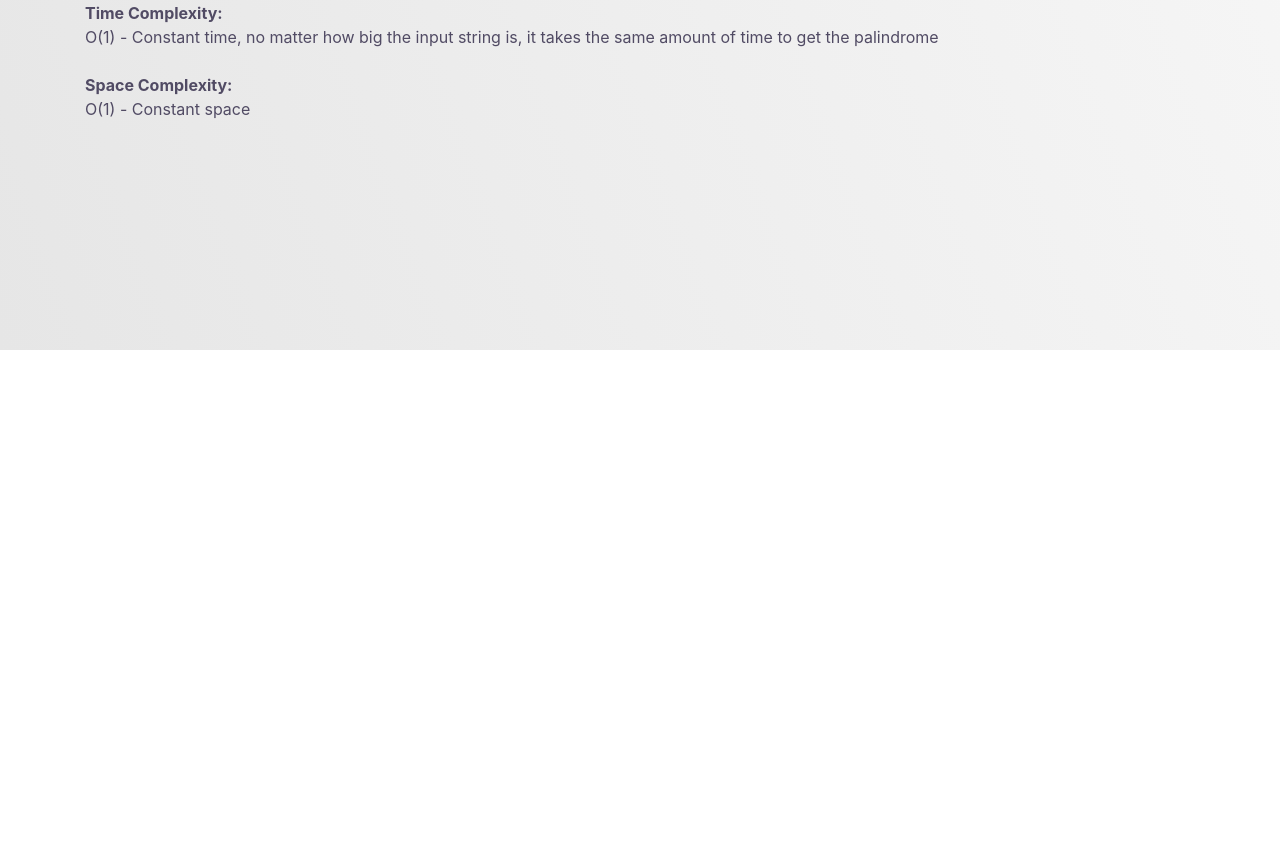
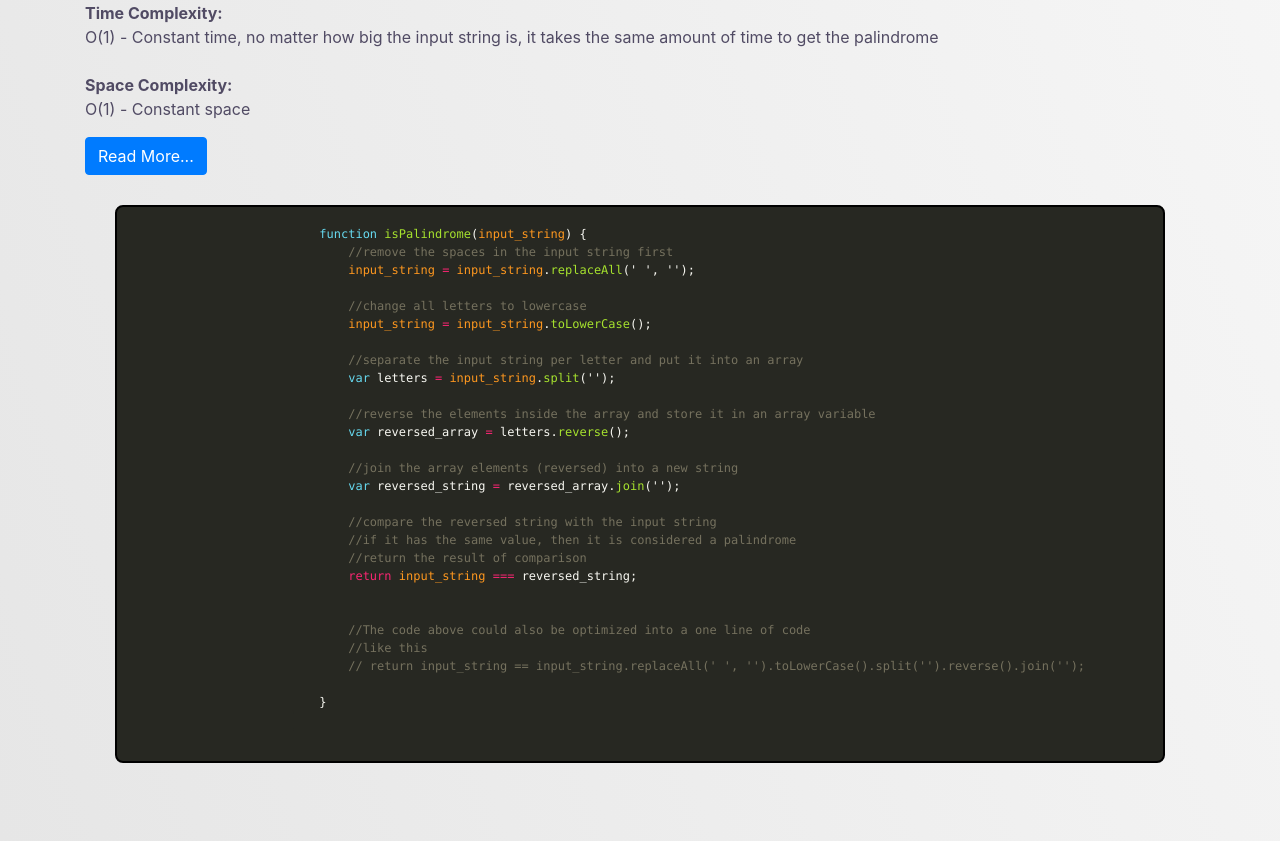
Before and after one commit to sarahjoy18/zigzag, a plain HTML site: page level1.html in a window 1280 px wide. Shown: the part 450-1291 px from the top of the page. Before the commit the page ends 800 px from the top, so only its background shows below. Drawn offline with nearby package versions, Linux system fonts and the light colour scheme.

Commit message:
Added button that links to the technical brief and code snippet for level1 challenge

```diff
--- a/level1.html
+++ b/level1.html
@@ -70,6 +70,42 @@
                     <strong>Space Complexity: </strong>
                     <br/> O(1)&nbsp;- Constant space
                 </p>
+
+                <a href="https://github.com/sarahjoy18/zigzag/blob/dev/level1.md"><button class="btn btn-primary">Read More...</button></a>
+
+                <div class="code_snippet">
+                    <pre>
+                        <code>
+                            <span class="storage-type">function</span> <span class="function-argument">isPalindrome</span>(<span class="tag-attribute">input_string</span>) {
+                                <span class="comment">//remove the spaces in the input string first</span>
+                                <span class="tag-attribute">input_string</span> <span class="tag-name">=</span> <span class="tag-attribute">input_string</span>.<span class="function-argument">replaceAll</span>(' ', '');
+
+                                <span class="comment">//change all letters to lowercase</span>
+                                <span class="tag-attribute">input_string</span> <span class="tag-name">=</span> <span class="tag-attribute">input_string</span>.<span class="function-argument">toLowerCase</span>();
+
+                                <span class="comment">//separate the input string per letter and put it into an array</span>
+                                <span class="storage-type">var</span> letters <span class="tag-name">=</span> <span class="tag-attribute">input_string</span>.<span class="function-argument">split</span>('');
+
+                                <span class="comment">//reverse the elements inside the array and store it in an array variable</span>
+                                <span class="storage-type">var</span> reversed_array <span class="tag-name">=</span> letters.<span class="function-argument">reverse</span>();
+
+                                <span class="comment">//join the array elements (reversed) into a new string</span>
+                                <span class="storage-type">var</span> reversed_string <span class="tag-name">=</span> reversed_array.<span class="function-argument">join</span>('');
+
+                                <span class="comment">//compare the reversed string with the input string
+                                //if it has the same value, then it is considered a palindrome
+                                //return the result of comparison</span>
+                                <span class="tag-name">return</span> <span class="tag-attribute">input_string</span> <span class="tag-name">===</span> reversed_string;
+
+                                <span class="comment">
+                                //The code above could also be optimized into a one line of code
+                                //like this
+                                // return input_string == input_string.replaceAll(' ', '').toLowerCase().split('').reverse().join('');
+                                </span>
+                            }
+                        </code>
+                    </pre>
+                </div>
             </div>
         </div>
     </div>
--- a/static/style.css
+++ b/static/style.css
@@ -10,3 +10,57 @@ code {
     border-radius: 0.2rem;
     margin: 0 0.3rem;
 }
+
+pre>code {
+    background: #272822;
+    color: rgb(248, 248, 242);
+    font-size: 12px;
+}
+
+.code_snippet {
+    margin: 30px;
+    border: 2px black solid;
+    background: #272822;
+    color: rgb(248, 248, 242);
+    font-size: 12px;
+    border-radius: 0.5rem;
+}
+
+.tag-name {
+    color: #f92672;
+}
+
+.function-argument {
+    color: #a6e22e;
+}
+
+.tag-attribute {
+    color: #fd971f;
+}
+
+.storage-type {
+    color: #66d9ef;
+}
+
+.user-defined-constant {
+    color: #ae81ff;
+}
+
+.string {
+    color: #e6db74;
+}
+
+.comment {
+    color: #75715e;
+}
+
+.background {
+    background: rgb(248, 248, 242);
+    color: #272822;
+}
+
+.about {
+    color: #66d9ef;
+    text-align: center;
+    text-decoration: none;
+}
```
Also changed, not shown: level2.html (+2 -0 lines), level3.html (+2 -0 lines), 1 other file.
